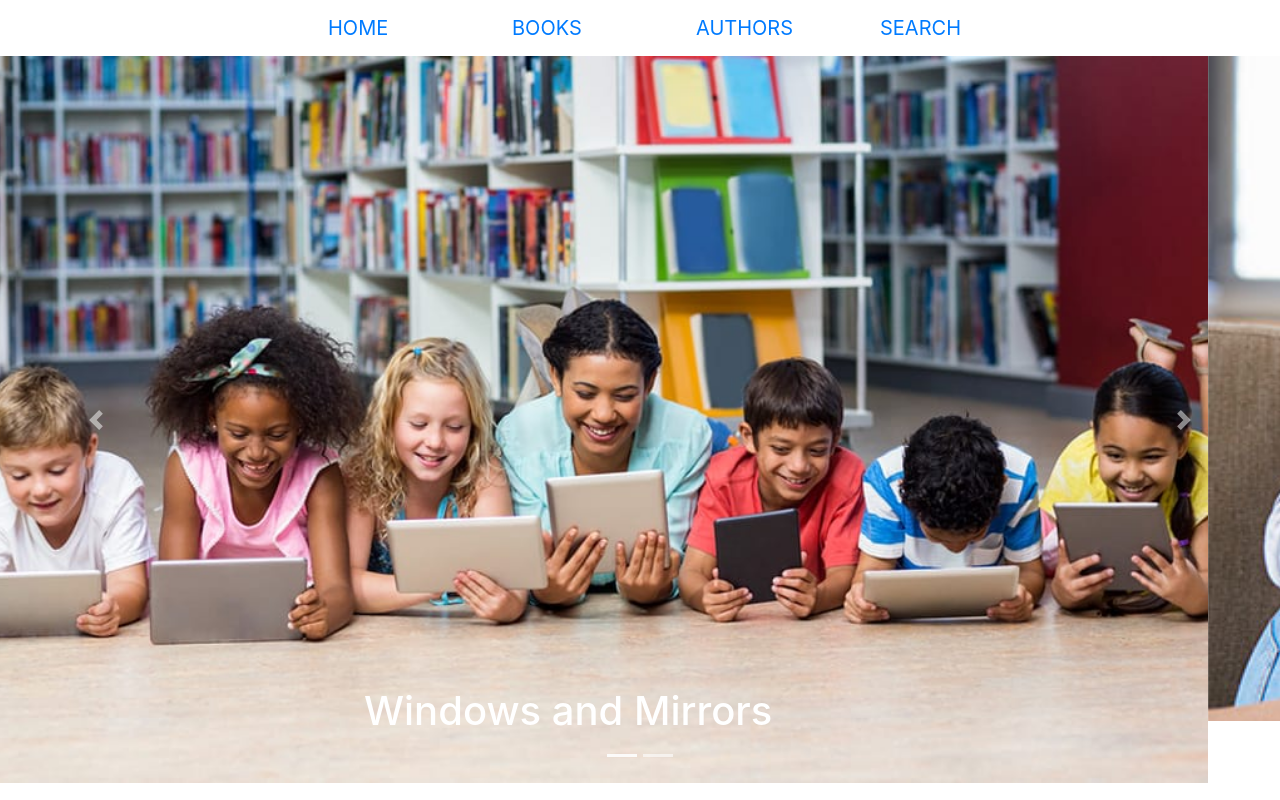
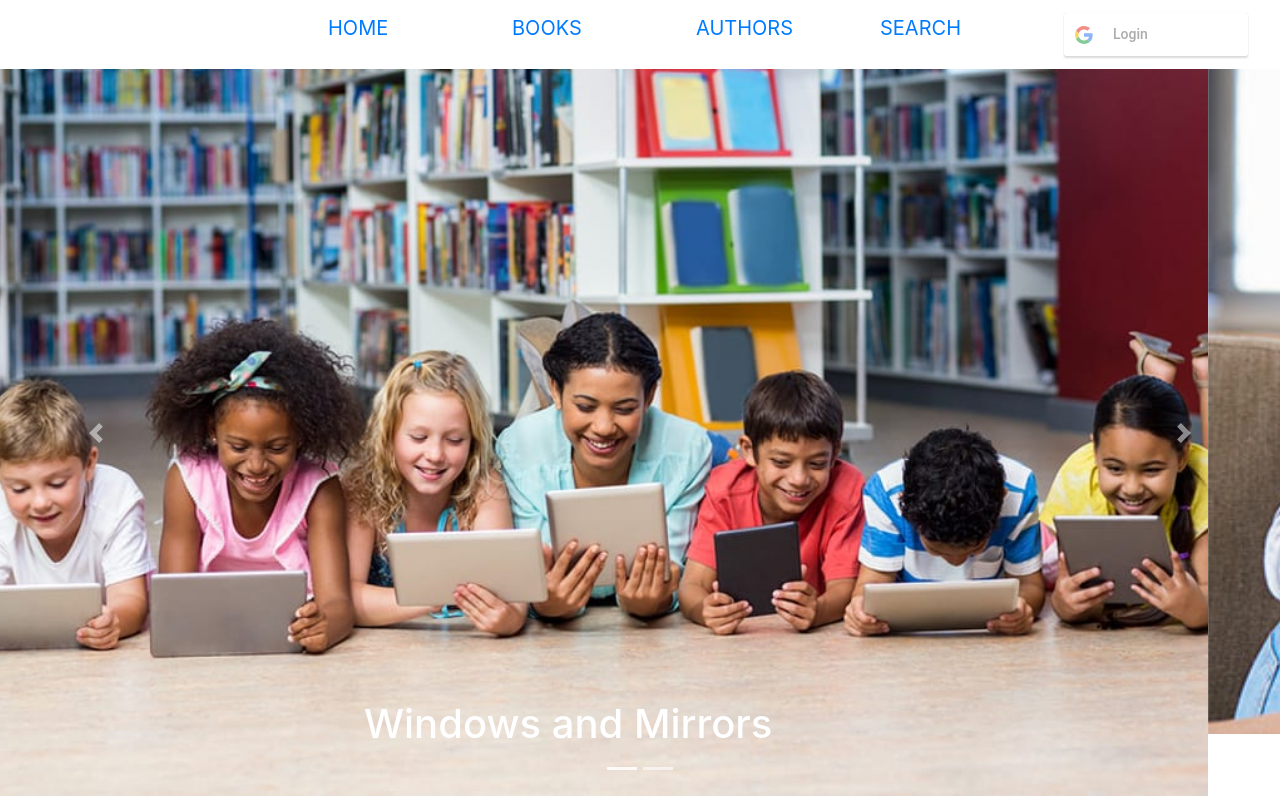
Before and after one commit to M-Burr/windows_and_mirrors_frontend, a React (Create React App) app: page / in a window 1280 px wide. Built offline with nearby package versions, Linux system fonts and the light colour scheme.

Commit message:
added google login oauth

```diff
--- a/package.json
+++ b/package.json
@@ -12,6 +12,7 @@
     "react": "^16.12.0",
     "react-bootstrap": "^1.0.0-beta.16",
     "react-dom": "^16.12.0",
+    "react-google-login": "^5.0.7",
     "react-router-dom": "^5.1.2",
     "react-scripts": "3.3.0"
   },
--- a/src/App.js
+++ b/src/App.js
@@ -1,5 +1,6 @@
 import React, {Component} from 'react';
 import 'bootstrap/dist/css/bootstrap.min.css';
+import { GoogleLogin } from 'react-google-login';
 import logo from './logo.svg';
 import './App.css';
 import {
@@ -18,9 +19,27 @@ import './App.css';
 
 import {Navbar} from 'react-bootstrap';
 import { Carousel } from 'react-bootstrap'
+import Axios from 'axios';
 
 
 export class App extends Component {
+
+
+  responseGoogle = (response) =>{
+    console.log(response)
+    Axios.post("/api/login", {userToken: response.getAuthResponse().id_token}).then((response) =>{
+      console.log("Successful login!", response)
+    }).catch((error) =>{
+      console.log("You failed!", error.message)
+    })
+  }
+
+  responseGoogleFailure = (response) =>{
+    console.log('fail');
+    console.log(response)
+  }
+
+
 
   render() {
     return (
@@ -31,6 +50,13 @@ export class App extends Component {
           <Link to="/books">BOOKS</Link>
            <Link to="/authors">AUTHORS</Link>
            <Link to="/search">SEARCH</Link>
+           <GoogleLogin
+           clientId="134231042819-ldje18ruml7mdidv2ca21946nputsmbu.apps.googleusercontent.com"
+           buttonText="Login"
+           onSuccess={this.responseGoogle}
+           onFailure={this.responseGoogleFailure}
+           cookiePolicy={'single_host_origin'}
+           />
           </Navbar.Brand>
         </Navbar>
         <section>
```
Also changed, not shown: src/Components/GoogleLogin.js (added, +36 -0 lines), 1 other file (tests, documents, lock files or other folders).
